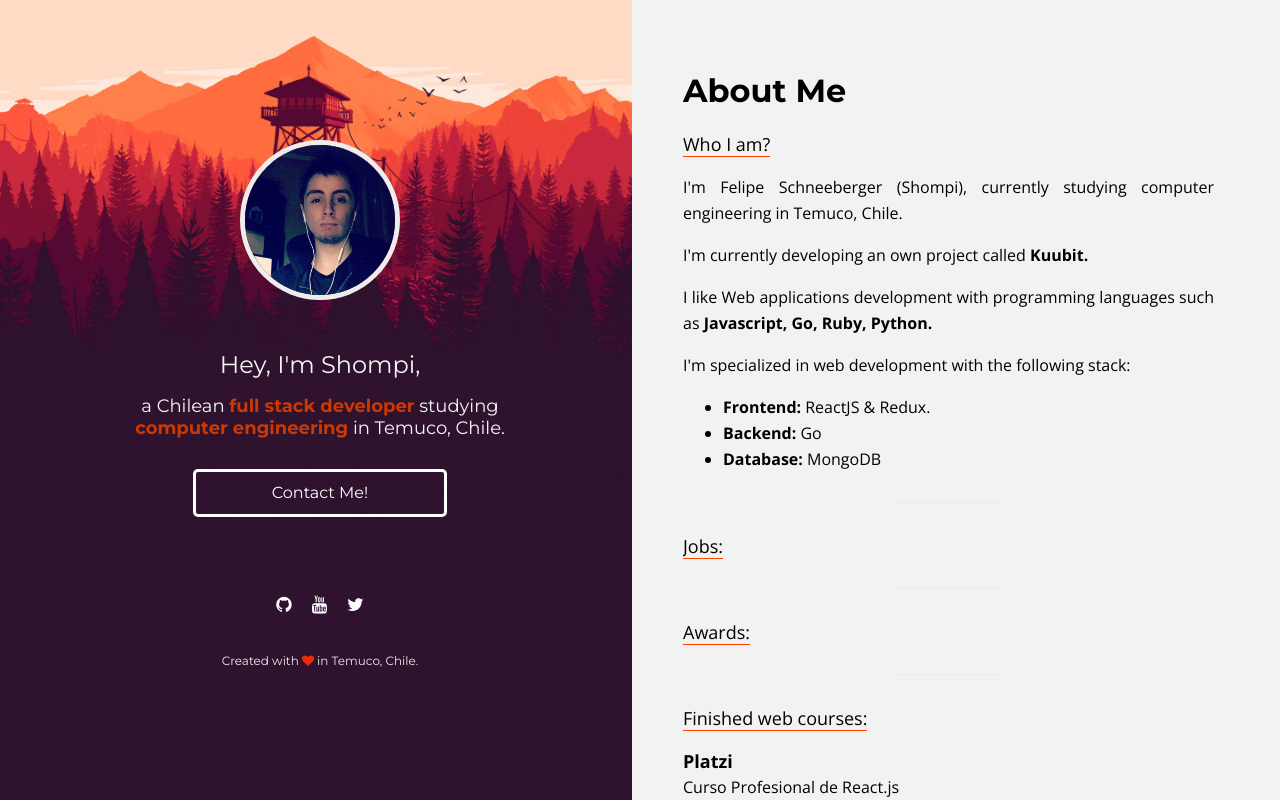
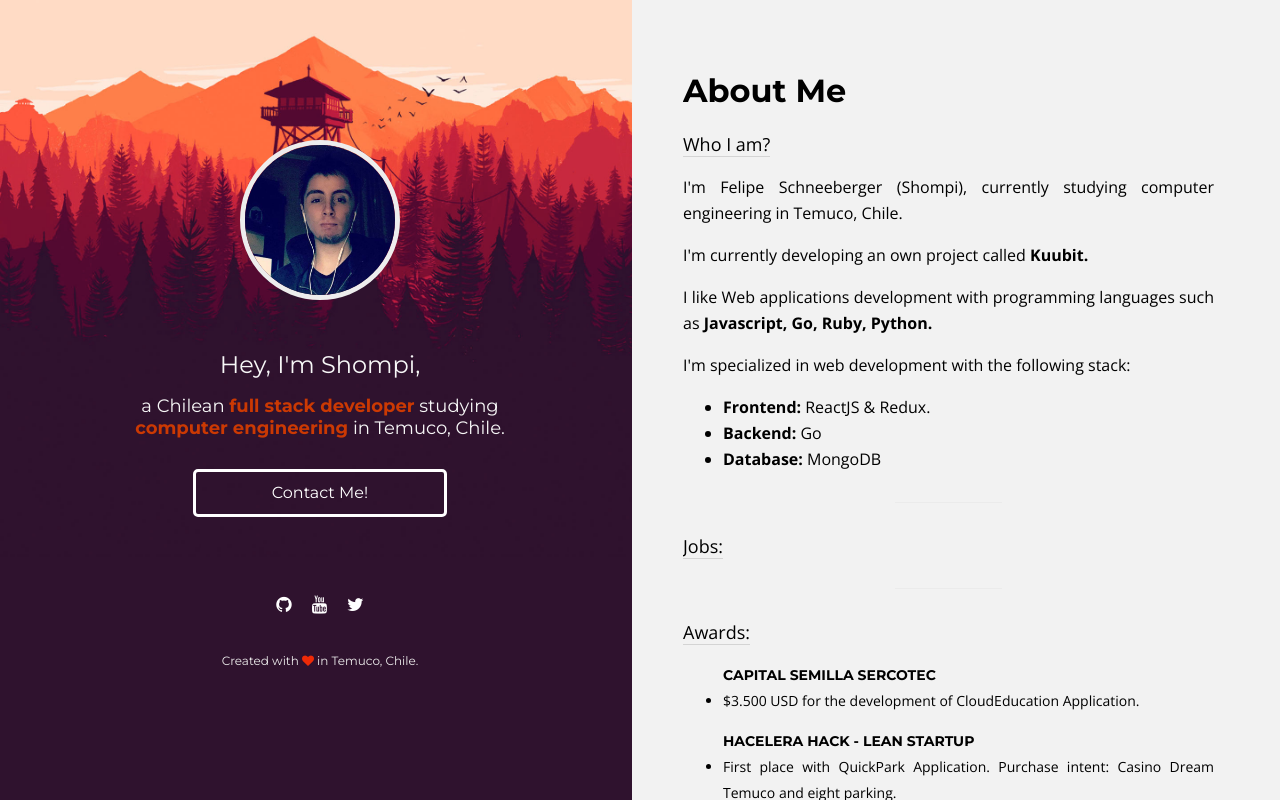
Before and after one commit to itsshompi/itsshompi-page, a React (Create React App) app: page / in a window 1280 px wide. Built offline with nearby package versions, Linux system fonts and the light colour scheme.

Commit message:
add awards

```diff
--- a/src/components/ContainerMain.js
+++ b/src/components/ContainerMain.js
@@ -34,7 +34,24 @@ class ContainerMain extends Component {
           <p className="copy"></p>
           <hr className="divisor"/>
           <h3 className="sub-title"><span>Awards: </span></h3>
-          <p className="copy"></p>
+          <p className="copy">
+            <ul className="list">
+              <li>CAPITAL SEMILLA SERCOTEC</li>
+              <li>$3.500 USD for the development of CloudEducation Application.</li>
+            </ul>
+            <ul className="list">
+              <li>HACELERA HACK - LEAN STARTUP</li>
+              <li>First place with QuickPark Application. Purchase intent: Casino Dream Temuco and eight parking.</li>
+            </ul>
+            <ul className="list">
+              <li>CAPITAL SEMILLA CORFO $50.000 USD</li>
+              <li>Second stage</li>
+            </ul>
+            <ul className="list">
+              <li>KUNG FU CHAMPIONSHIP CHILE 2009 (HOBBIE)</li>
+              <li>Third place on amateour category</li>
+            </ul>
+          </p>
           <hr className="divisor"/>
 
           <h3 className="sub-title"><span>Finished web courses: </span></h3>
--- a/src/css/app.css
+++ b/src/css/app.css
@@ -208,20 +208,19 @@
 }
 .sub-title span {
   text-decoration: none;
-  border-bottom: 1px solid #ff4500;
+  border-bottom: 1px solid #d4d4d4;
 }
 .name-institution {
   font-size: 21px;
   font-weight: 300;
 }
 .list {
-  padding-left: 0;
+  font-size: 14px;
 }
-.list li {
+
+.list li:first-child {
   list-style: none;
-}
-.list li:first-child {
-  font-size: 18px;
+  font-family: 'Montserrat', sans-serif;
   font-weight: 700;
 }
 .copy {
```
